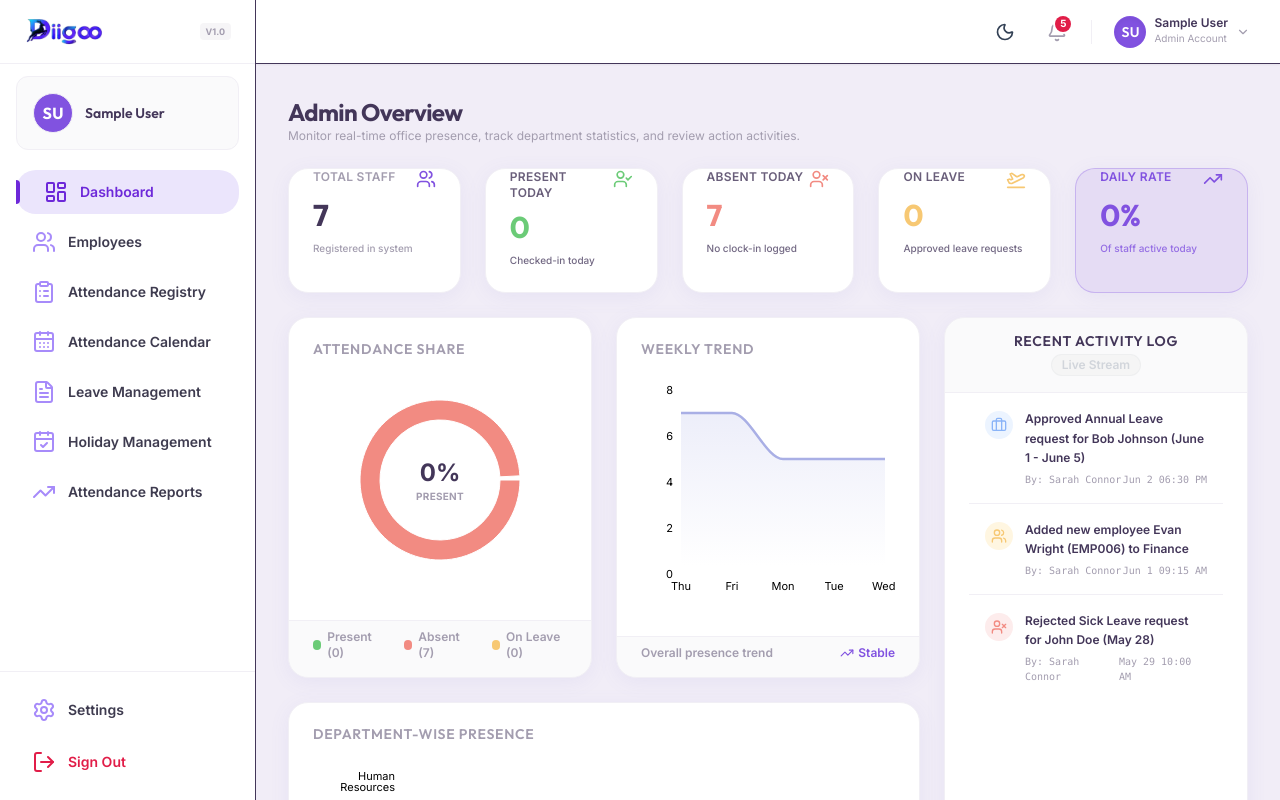
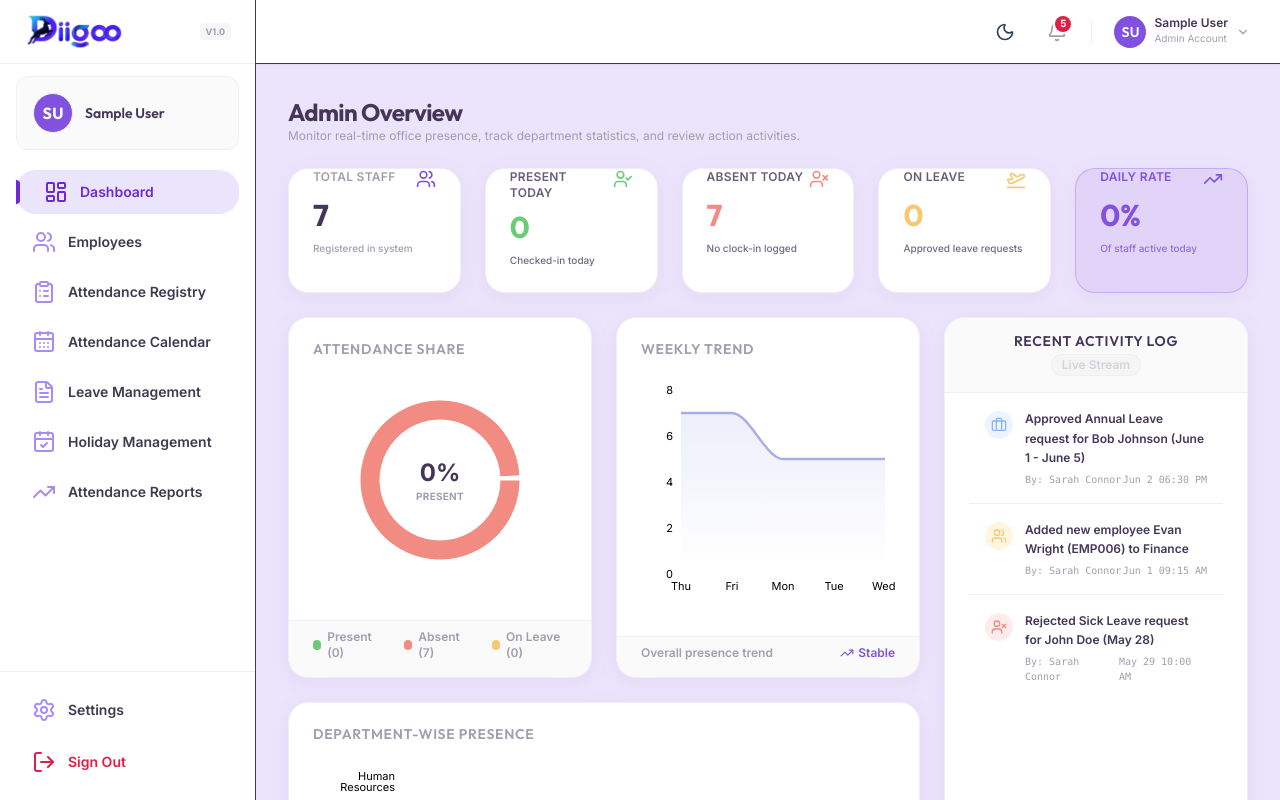
Before and after one commit to maithrisoma/Diigo-Attendance, a React (Create React App) app: page /admin/dashboard in a window 1280 px wide. Shown: the top 800 px of the page. Built offline with nearby package versions, Linux system fonts and the light colour scheme; sample sign-in values are in the browser's storage.

Commit message:
Refine backdrop to lightest shade of lilac (#ECE6FF) and increase sidebar logo size to h-10

```diff
--- a/src/components/layout/Sidebar.tsx
+++ b/src/components/layout/Sidebar.tsx
@@ -56,7 +56,7 @@ export const Sidebar: React.FC<SidebarProps> = ({ isOpen }) => {
     >
       {/* Brand logo */}
       <div className="h-16 px-6 border-b border-border flex items-center justify-between">
-        <img src={diigoLogo} alt="Diigo Logo" className="h-8 object-contain dark:brightness-110" />
+        <img src={diigoLogo} alt="Diigo Logo" className="h-10 object-contain dark:brightness-110" />
         <span className="text-[9px] font-bold px-1.5 py-0.5 rounded bg-muted/10 text-muted-foreground uppercase">
           v1.0
         </span>
--- a/src/index.css
+++ b/src/index.css
@@ -7,7 +7,7 @@
 @layer base {
   :root {
     /* ── LIGHT MODE COLOR SYSTEM (PREMIUM LILAC-LAVENDER) ── */
-    --background:   260 40% 95%;       /* #F5F2FA - Soft Lilac Backdrop */
+    --background:   260 75% 94%;       /* #ECE6FF - Soft Lilac Backdrop */
     --foreground:   262 24% 28%;       /* #3E3B4F - Dark Lilac Slate */
 
     --card:         0 0% 100%;        /* #FFFFFF */
```
